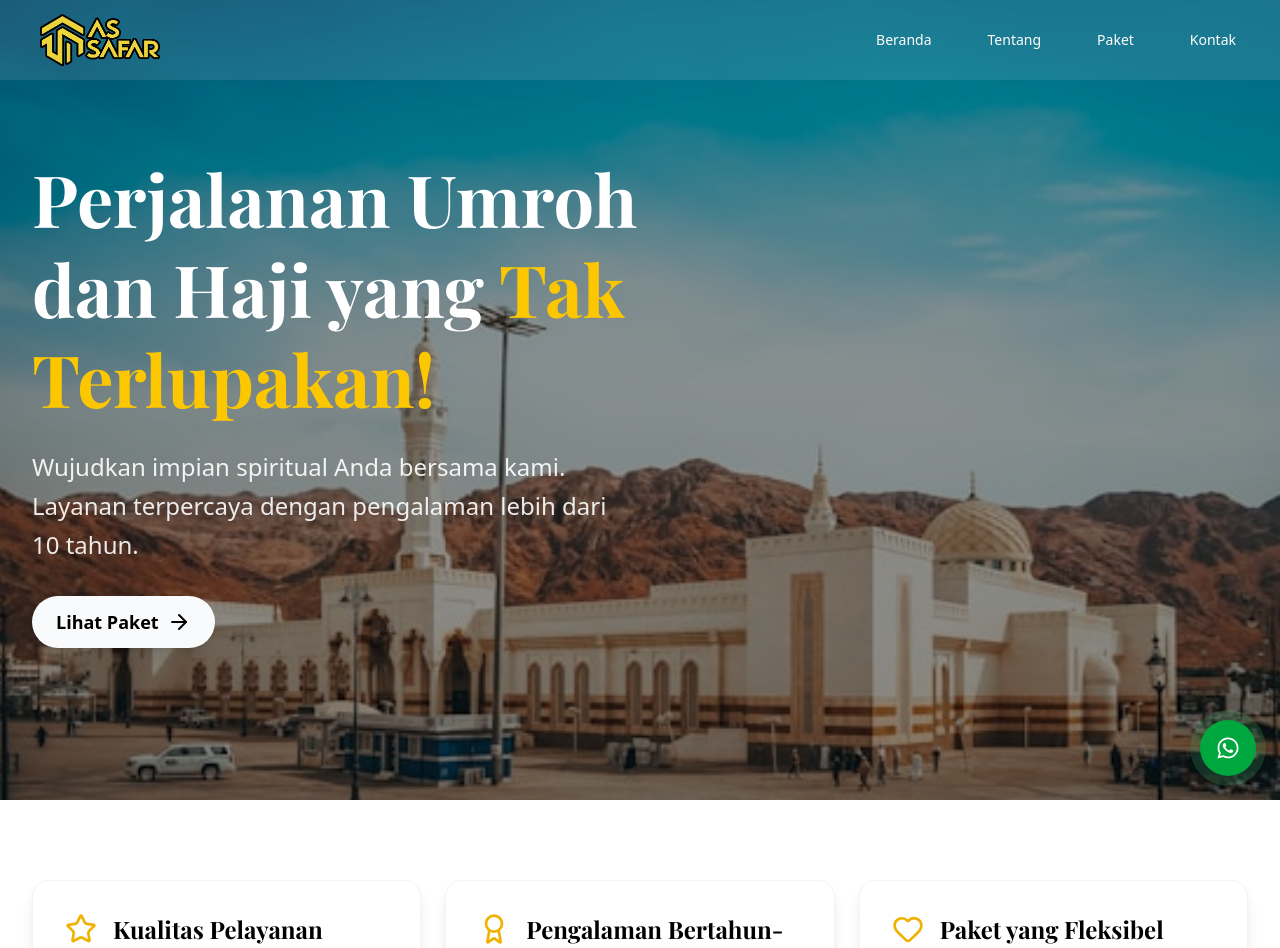
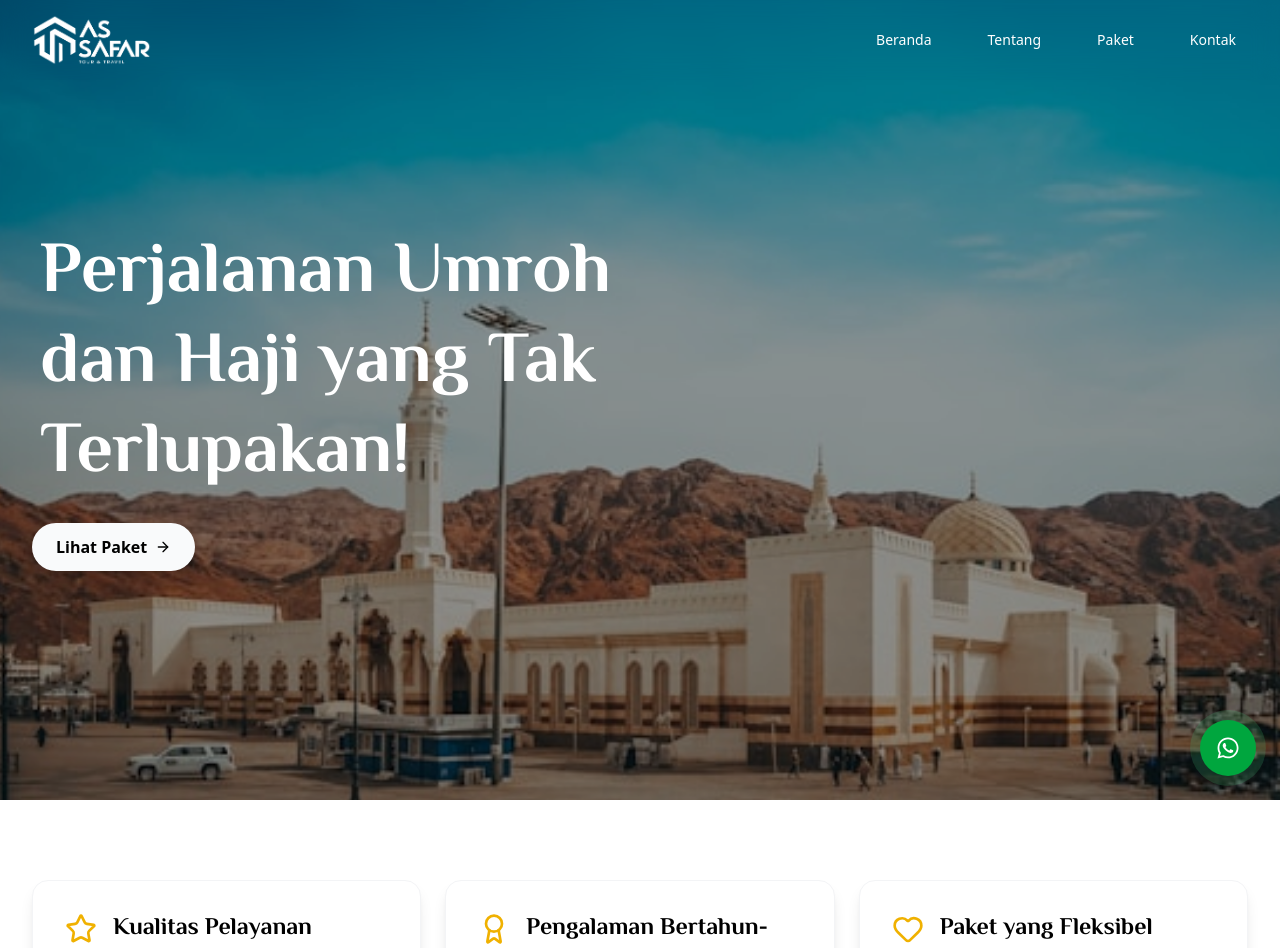
Before and after one commit to m-azzam-azis/web-assafar, a Next.js app: page / in a window 1280 px wide. Shown: the top 948 px of the page. Built offline with nearby package versions, Linux system fonts and the light colour scheme.

Commit message:
refactor: font, navbar, hero

```diff
--- a/src/app/globals.css
+++ b/src/app/globals.css
@@ -1,3 +1,4 @@
+/* El Messiri font is imported via next/font in layout.tsx */
 @import "tailwindcss";
 @import "tw-animate-css";
 
@@ -126,4 +127,12 @@
   body {
     @apply bg-background text-foreground;
   }
+  h1,
+  h2,
+  h3,
+  h4,
+  h5,
+  h6 {
+    font-family: var(--font-el-messiri);
+  }
 }
--- a/src/components/layout/Footer.tsx
+++ b/src/components/layout/Footer.tsx
@@ -24,7 +24,7 @@ const Footer = () => {
               height={100}
               width={100}
             />
-            <p className="text-gray-300 mb-6 leading-relaxed">
+            <p className="text-gray-300 mb-6 leading-relaxed text-">
               Mewujudkan impian spiritual Anda untuk beribadah di tanah suci
               dengan pelayanan terbaik dan terpercaya. Pengalaman lebih dari 10
               tahun melayani jamaah umroh dan haji.
@@ -63,7 +63,7 @@ const Footer = () => {
           <div>
             <h3
               className="text-xl font-semibold mb-6"
-              style={{ fontFamily: "Playfair Display, serif" }}
+
             >
               Layanan Kami
             </h3>
@@ -106,7 +106,7 @@ const Footer = () => {
           <div>
             <h3
               className="text-xl font-semibold mb-6"
-              style={{ fontFamily: "Playfair Display, serif" }}
+
             >
               Alamat Pusat
             </h3>
--- a/src/components/layout/Navbar.tsx
+++ b/src/components/layout/Navbar.tsx
@@ -29,18 +29,24 @@ const Navbar = () => {
     <nav
       className={`fixed top-0 left-0 right-0 z-50 transition-all duration-300 ${
         isScrolled
-          ? "bg-white/90 backdrop-blur-md shadow-lg"
-          : "bg-white/10 backdrop-blur-md"
+          ? "bg-white/80 backdrop-blur-md shadow-lg"
+          : "bg-transparent backdrop-blur-md"
       }`}
     >
-      <div className="max-w-7xl mx-auto px-4 sm:px-6 lg:px-8 py-2">
+      <div className="max-w-7xl mx-auto px-4 py-2 sm:px-6 lg:px-8 ">
         <div className="flex justify-between items-center h-16">
           <div className="flex items-center">
-            <div
-              className="text-2xl font-bold  px-2 py-1 rounded-xl bg-transparent"
-              style={{ fontFamily: "Playfair Display, serif" }}
-            >
-              <Image src="/logo.avif" alt="Logo" width={120} height={40} />
+            <div className="text-2xl font-bold  rounded-xl bg-transparent">
+              {isScrolled ? (
+                <Image src="/logo.avif" alt="Logo" width={120} height={120} />
+              ) : (
+                <Image
+                  src="/logo-putih.png"
+                  alt="Logo"
+                  width={120}
+                  height={120}
+                />
+              )}
             </div>
           </div>
 
@@ -99,10 +105,7 @@ const Navbar = () => {
               <div className="flex flex-col h-full">
                 {/* Sidebar header */}
                 <div className="flex items-center justify-between p-4 border-b border-gray-800">
-                  <div
-                    className="text-xl font-bold text-white"
-                    style={{ fontFamily: "Playfair Display, serif" }}
-                  >
+                  <div className="text-xl font-bold text-white">
                     <Image src="/logo.avif" alt="Logo" width={80} height={40} />
                   </div>
                   <button
--- a/src/components/sections/AboutSection.tsx
+++ b/src/components/sections/AboutSection.tsx
@@ -51,10 +51,7 @@ const AboutSection = () => {
                 <div className="flex items-start space-x-4">
                   <div className="flex-shrink-0">{card.icon}</div>
                   <div>
-                    <h3
-                      className="text-2xl font-bold text-black mb-3"
-                      style={{ fontFamily: "Playfair Display, serif" }}
-                    >
+                    <h3 className="text-2xl font-bold text-black mb-3">
                       {card.title}
                     </h3>
                     <p className="text-gray-600 leading-relaxed">
--- a/src/components/sections/HeroSection.tsx
+++ b/src/components/sections/HeroSection.tsx
@@ -71,28 +71,19 @@ const HeroSection = () => {
             animate="visible"
           >
             <motion.h1
-              className="text-5xl md:text-7xl font-bold text-white mb-6 leading-tight"
-              style={{ fontFamily: "Playfair Display, serif" }}
+              className="text-[2.5rem] md:text-7xl font-extrabold text-white mb-6 leading-tight px-2"
               variants={item}
             >
-              Perjalanan Umroh dan Haji yang
-              <span className="text-yellow-400"> Tak Terlupakan!</span>
+              Perjalanan Umroh dan Haji yang Tak Terlupakan!
             </motion.h1>
-            <motion.p
-              className="text-xl md:text-2xl text-white/90 mb-8 leading-relaxed"
-              variants={item}
-            >
-              Wujudkan impian spiritual Anda bersama kami. Layanan terpercaya
-              dengan pengalaman lebih dari 10 tahun.
-            </motion.p>
 
             <motion.a
-              className="bg-gray-50 text-black px-6 py-3 rounded-full text-lg font-semibold shadow-lg cursor-pointer flex items-center gap-2 w-fit"
+              className="bg-gray-50 text-black px-6 py-3 rounded-full text font-semibold shadow-lg cursor-pointer flex items-center gap-2 w-fit text-sm md:text-base"
               variants={item}
               whileHover={{ scale: 1.05 }}
               href="#packages"
             >
-              Lihat Paket <ArrowRight />
+              Lihat Paket <ArrowRight className="size-4" />
             </motion.a>
           </motion.div>
         </div>
--- a/src/components/sections/KeunggulanSection.tsx
+++ b/src/components/sections/KeunggulanSection.tsx
@@ -63,7 +63,6 @@ const KeunggulanSection = () => {
         >
           <motion.h2
             className="text-4xl md:text-5xl font-bold text-black mb-6"
-            style={{ fontFamily: "Playfair Display, serif" }}
             variants={staggerItem}
           >
             Keunggulan Kami
--- a/src/components/sections/MitraSection.tsx
+++ b/src/components/sections/MitraSection.tsx
@@ -31,7 +31,6 @@ const MitraSection = () => {
           >
             <motion.h2
               className="text-4xl md:text-5xl font-bold text-white mb-6"
-              style={{ fontFamily: "Playfair Display, serif" }}
               variants={staggerItem}
             >
               Kesempatan Menjadi Mitra Assafar
@@ -81,7 +80,6 @@ const MitraSection = () => {
           >
             <motion.h3
               className="text-3xl font-bold text-gray-900 mb-8"
-              style={{ fontFamily: "Playfair Display, serif" }}
               variants={staggerItem}
             >
               Kantor Cabang
--- a/src/components/sections/PaketGallerySection.tsx
+++ b/src/components/sections/PaketGallerySection.tsx
@@ -28,7 +28,6 @@ const PaketGallerySection = () => {
         >
           <motion.h2
             className="text-4xl md:text-5xl font-bold text-black mb-6"
-            style={{ fontFamily: "Playfair Display, serif" }}
             variants={staggerItem}
           >
             Paket Umroh Kami
--- a/src/components/sections/TahapanSection.tsx
+++ b/src/components/sections/TahapanSection.tsx
@@ -17,7 +17,6 @@ const TahapanUmrohSection = () => {
         >
           <motion.h2
             className="text-4xl md:text-5xl font-bold text-black mb-4"
-            style={{ fontFamily: "Playfair Display, serif" }}
             variants={staggerItem}
           >
             Tahapan Umroh
--- a/src/components/sections/TestimonialSection.tsx
+++ b/src/components/sections/TestimonialSection.tsx
@@ -101,7 +101,6 @@ const TestimonialSection = () => {
         >
           <motion.h2
             className="text-4xl md:text-5xl font-bold text-white mb-6"
-            style={{ fontFamily: "Playfair Display, serif" }}
             variants={staggerItem}
           >
             Testimoni Jamaah
--- a/src/components/sections/UmrahTypesSections.tsx
+++ b/src/components/sections/UmrahTypesSections.tsx
@@ -34,7 +34,6 @@ const UmrahTypesSection = () => {
         >
           <motion.h2
             className="text-4xl md:text-5xl font-bold text-black mb-6"
-            style={{ fontFamily: "Playfair Display, serif" }}
             variants={staggerItem}
           >
             Pilihan Paket Umroh
@@ -67,7 +66,6 @@ const UmrahTypesSection = () => {
                 <div className="bg-white/10 backdrop-blur-md rounded-xl p-6 text-white">
                   <motion.h3
                     className="text-2xl font-bold mb-2"
-                    style={{ fontFamily: "Playfair Display, serif" }}
                     variants={staggerItem}
                   >
                     {type.title}
```
Also changed, not shown: src/app/layout.tsx (+11 -8 lines).
